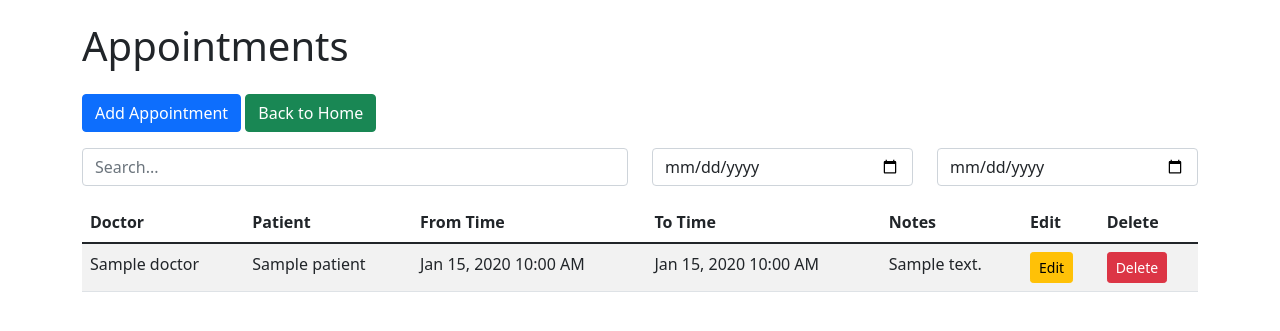
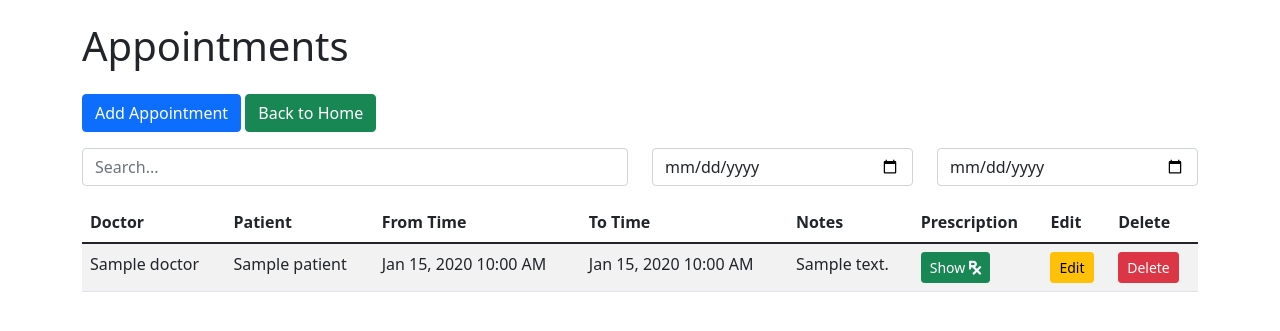
Before and after one commit to pratiksahu142/hospital-management-system, a Flask app: page /appointments in a window 1280 px wide. Shown: the part 58-389 px from the top of the page. Run offline with Flask 3, Linux system fonts and the light colour scheme; the visitor is signed in with stand-in values (Sample User, id 1); tables that the repository leaves empty hold one stand-in row (values such as "Sample post"); parts of the project's set-up code (start-up, migrations or seed data) failed here and were passed over; some libraries are stand-ins or nearby versions.

Commit message:
Added Prescription for each appointment, implemented db, api, UI changes

```diff
--- a/app.py
+++ b/app.py
@@ -370,6 +370,8 @@ def add_appointment():
             datetime.fromisoformat(data['to_time']),
             data['notes']
         )
+
+        db_queries.add_prescription(result['id'])
         if result['success']:
             app.logger.info(f"User '{session['username']}' successfully created appointment with details {data}")
             return jsonify({'success': True, 'id': result['id']})
@@ -413,6 +415,7 @@ def delete_appointment(id):
     try:
         previous_appointment = db_queries.get_appointment(id)
         app.logger.info('Delete in progress for appointment: ' + str(previous_appointment))
+        db_queries.delete_prescription_by_appointment_id(id)  # Delete associated prescription first, if any
         db_queries.delete_appointment(id)
         app.logger.warning(f"User '{session['username']}' successfully deleted appointment with ID {id}")
         return jsonify({'success': True}), 200
@@ -440,6 +443,38 @@ def get_appointment(id):
         })
     except db_queries.DatabaseError as e:
         return jsonify({'error': str(e)}), 404 if "No appointment found" in str(e) else 500
+
+
+@app.route('/edit_prescription/<int:id>', methods=['POST'])
+def edit_prescription_for_appointment(id):
+    data = request.json
+    try:
+        previous_prescription = db_queries.get_prescription_by_appointment_id(id)
+        app.logger.info('Previous values of prescription: ' + str(previous_prescription))
+        result = db_queries.edit_prescription_by_appointment_id(
+            id,
+            data['prescription_notes']
+        )
+        if result['success']:
+            app.logger.info(f"User '{session['username']}' successfully updated prescription with details {data}")
+            return jsonify({'success': True})
+        else:
+            app.logger.warning(f"User '{session['username']}' tried updating prescription with details {data} "
+                               f"but failed due to {result['message']}")
+            return jsonify({'success': False, 'message': result['message']}), 400
+    except db_queries.DatabaseError as e:
+        app.logger.warning(f"User '{session['username']}' tried updating prescription with details {data} "
+                           f"but failed due to {str(e)}")
+        return jsonify({'success': False, 'message': str(e)}), 500
+
+
+@app.route('/get_prescription/<int:id>')
+def get_prescription(id):
+    try:
+        prescription = db_queries.get_prescription_by_appointment_id(id)
+        return jsonify(prescription), 200
+    except db_queries.DatabaseError as e:
+        return jsonify({'error': str(e)}), 404 if "No prescription found" in str(e) else 500
 
 
 @app.route('/departments')
@@ -501,35 +536,17 @@ def get_department(id):
     except db_queries.DatabaseError as e:
         return jsonify({'error': str(e)}), 404 if "No department found" in str(e) else 500
 
-# Graph for doctor and patient count
-@dash_app.callback(
-    Output('graph', 'figure'),
-    Input('x-axis-column', 'value'),
-    Input('y-axis-column', 'value')
-)
-def update_graph(x_column, y_column):
-    data = db_queries.count_patients_per_doctor()
-    df = pd.DataFrame(data)
-
-    if x_column not in df.columns:
-        x_column = df.columns[0]
-    if y_column not in df.columns:
-        y_column = df.columns[1]
-
-    fig = px.histogram(df, x=x_column, y=y_column, title="Histogram of Patients per Doctor")
-    return fig
-
 dash_app.layout = html.Div([
     dcc.Dropdown(
         id='x-axis-column',
-        options=[{'label': col, 'value': col} for col in ['doctor_name', 'patient_count']],
-        value='doctor_name',
+        options=[{'label': col, 'value': col} for col in ['Doctor Name', 'Number of Patients']],
+        value='Doctor Name',
         placeholder='Select X-axis column'
     ),
     dcc.Dropdown(
         id='y-axis-column',
-        options=[{'label': col, 'value': col} for col in ['doctor_name', 'patient_count']],
-        value='patient_count',
+        options=[{'label': col, 'value': col} for col in ['Doctor Name', 'Number of Patients']],
+        value='Number of Patients',
         placeholder='Select Y-axis column'
     ),
     dcc.Graph(id='graph'),
@@ -541,25 +558,43 @@ dash_app.layout = html.Div([
             {'label': 'Monthly', 'value': 'monthly'},
             {'label': 'Yearly', 'value': 'yearly'}
         ],
-        value='daily'  # Default value
+        value='daily'
     ),
     dcc.Graph(id='time_graph')
 ])
+
+# Graph for doctor and patient count
+@dash_app.callback(
+    Output('graph', 'figure'),
+    Input('x-axis-column', 'value'),
+    Input('y-axis-column', 'value')
+)
+def update_doctor_patient_histogram(x_column, y_column):
+    data = db_queries.count_patients_per_doctor()
+    df = pd.DataFrame(data)
+    print(df.columns)
+    df.rename(columns={'doctor_name': 'Doctor Name', 'patient_count': 'Number of Patients'}, inplace=True)
+
+    if x_column not in df.columns:
+        x_column = 'Doctor Name'
+    if y_column not in df.columns:
+        y_column = 'Number of Patients'
+
+    fig = px.histogram(df, x=x_column, y=y_column, title="Histogram of Patients per Doctor")
+    return fig
 
 # Number of Patients per Department
 @dash_app.callback(
     Output('histogram', 'figure'),
     Input('x-axis-column', 'value')
 )
-def update_histogram(x_column):
+def update_dept_patient_histogram(x_column):
     try:
         data = db_queries.count_patients_per_department()
         df = pd.DataFrame(data)
+        df.rename(columns={'department_name': 'Department Name', 'patient_count': 'Number of Patients'}, inplace=True)
 
-        if x_column not in df.columns:
-            x_column = 'department_name'
-
-        fig = px.histogram(df, x=x_column, y='patient_count', title="Number of Patients per Department")
+        fig = px.histogram(df, x='Department Name', y='Number of Patients', title="Number of Patients per Department")
         return fig
 
     except Exception as e:
--- a/static/appointments.js
+++ b/static/appointments.js
@@ -239,3 +239,51 @@ function deleteAppointment(id) {
               });
       }
 }
+
+function openPrescriptionModal(appointmentId) {
+    document.getElementById('prescriptionAppointmentId').value = appointmentId;
+
+    fetch(`/get_prescription/${appointmentId}`)
+        .then(response => response.json())
+        .then(data => {
+            document.getElementById('prescription_notes').value = data.prescription_notes || '';
+            var prescriptionModal = new bootstrap.Modal(document.getElementById('prescriptionModal'));
+            prescriptionModal.show();
+        })
+        .catch(error => {
+            console.error('Error:', error);
+            alert('Failed to load prescription data');
+        });
+}
+
+document.getElementById('prescriptionForm').addEventListener('submit', function(e) {
+    e.preventDefault();
+    if (confirm("Are you sure you want to edit this prescription?")) {
+        const appointmentId = document.getElementById('prescriptionAppointmentId').value;
+        const prescriptionNotes = document.getElementById('prescription_notes').value;
+
+        fetch(`/edit_prescription/${appointmentId}`, {
+            method: 'POST',
+            headers: {
+                'Content-Type': 'application/json',
+            },
+            body: JSON.stringify({
+                prescription_notes: prescriptionNotes
+            }),
+        })
+        .then(response => response.json())
+        .then(data => {
+            if (data.success) {
+                alert('Prescription updated successfully');
+                var prescriptionModal = bootstrap.Modal.getInstance(document.getElementById('prescriptionModal'));
+                prescriptionModal.hide();
+            } else {
+                alert('Failed to update prescription: ' + data.message);
+            }
+        })
+        .catch((error) => {
+            console.error('Error:', error);
+            alert('An error occurred while updating the prescription');
+        });
+    }
+});
--- a/templates/appointments.html
+++ b/templates/appointments.html
@@ -29,6 +29,7 @@
         <th>From Time</th>
         <th>To Time</th>
         <th>Notes</th>
+        <th>Prescription</th>
         <th>Edit</th>
         <th>Delete</th>
     </tr>
@@ -42,6 +43,9 @@
         <td>{{ appointment.to_time.strftime('%b %d, %Y %I:%M %p') }}</td>
         <td>{{ appointment.notes }}</td>
         <td>
+            <button class="btn btn-sm btn-success" onclick="openPrescriptionModal({{ appointment.id }})">Show <i class="fas fa-prescription"></i></button>
+        </td>
+        <td>
             <button class="btn btn-sm btn-warning" onclick="openEditModal({{ appointment.id }})">Edit</button>
         </td>
         <td>
@@ -51,6 +55,29 @@
     {% endfor %}
     </tbody>
 </table>
+</div>
+
+<!-- Prescription Modal -->
+<div class="modal fade" id="prescriptionModal" tabindex="-1">
+    <div class="modal-dialog">
+        <div class="modal-content">
+            <div class="modal-header">
+                <h5 class="modal-title">Prescription</h5>
+                <button type="button" class="btn-close" data-bs-dismiss="modal"></button>
+            </div>
+            <div class="modal-body">
+                <form id="prescriptionForm">
+                    <input type="hidden" id="prescriptionAppointmentId" name="appointment_id">
+                    <div class="mb-3">
+                        <label for="prescription_notes" class="form-label">Prescription Notes</label>
+                        <textarea class="form-control" id="prescription_notes" name="prescription_notes"></textarea>
+                    </div>
+                    <button type="submit" class="btn btn-primary">Save</button>
+                    <button type="button" class="btn btn-secondary" data-bs-dismiss="modal">Cancel</button>
+                </form>
+            </div>
+        </div>
+    </div>
 </div>
 
 <!-- Add Appointment Modal -->
--- a/templates/dashboard.html
+++ b/templates/dashboard.html
@@ -55,7 +55,7 @@
     <div class="col-12">
         <div class="card">
             <div class="card-body">
-                <h5 class="card-title">Analytics Dashboard</h5>
+                <h3 class="card-title">Analytics Dashboard</h3>
                 <iframe src="/dash/" style="width:100%; height:600px; border:none;"></iframe>
             </div>
         </div>
```
Also changed, not shown: db_queries.py (+113 -0 lines), models.py (+17 -0 lines), readme.md.
